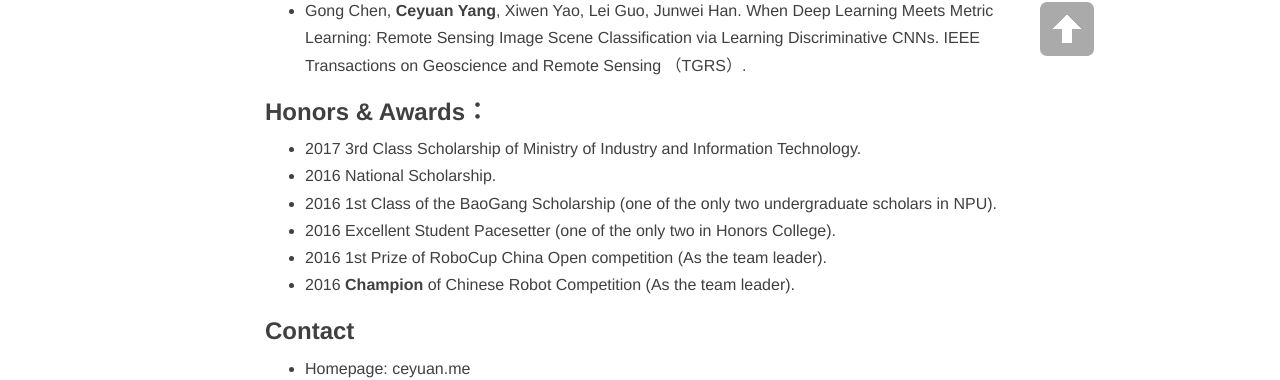
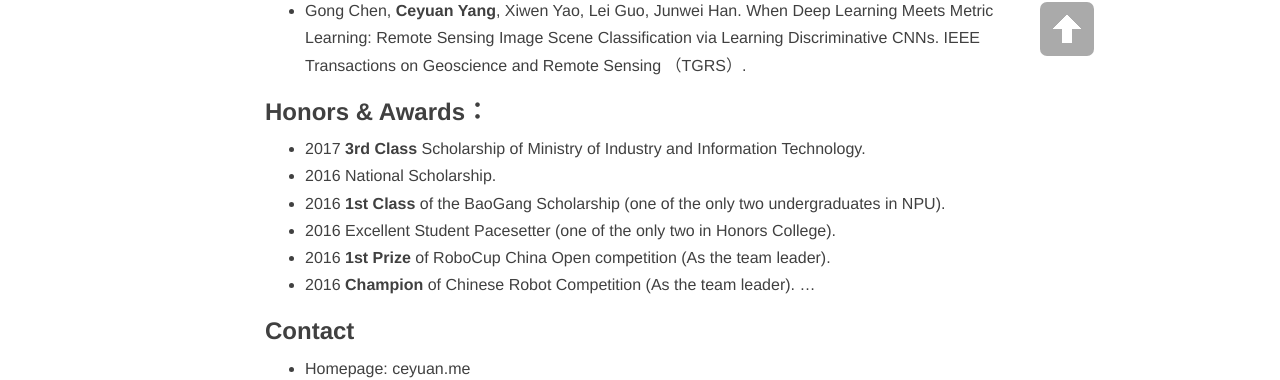
Before and after one commit to trchen12/trchen12.github.io, a Jekyll site: the page built from about.md, in a window 1280 px wide. Shown: the part 814-1194 px from the top of the page. Built offline with Jekyll 4.4.1, drawn with Linux system fonts in a browser that asks for light colours; nearby versions of some CDN libraries; comment, search, counter and statistics services are not loaded.

Commit message:
Update about.md

```diff
--- a/about.md
+++ b/about.md
@@ -16,12 +16,13 @@ Ceyuan Yang is a undergraduate student in [Honors College](http://honors.nwpu.ed
 - Gong Chen, **Ceyuan Yang**, Xiwen Yao, Lei Guo, Junwei Han. [When Deep Learning Meets Metric Learning: Remote Sensing Image Scene Classification via Learning Discriminative CNNs](http://ieeexplore.ieee.org/document/8252784/). IEEE Transactions on Geoscience and Remote Sensing （TGRS）.
 
 ### Honors & Awards：
--  2017 3rd Class Scholarship of Ministry of Industry and Information Technology.
+-  2017 **3rd Class** Scholarship of Ministry of Industry and Information Technology.
 -  2016 National Scholarship.
--  2016 1st Class of the BaoGang Scholarship (one of the only two undergraduate scholars in NPU).
+-  2016 **1st Class** of the BaoGang Scholarship (one of the only two undergraduates in NPU).
 -  2016 Excellent Student Pacesetter (one of the only two in Honors College).
--  2016 1st Prize of RoboCup China Open competition (As the team leader).
+-  2016 **1st Prize** of RoboCup China Open competition (As the team leader).
 -  2016 **Champion** of Chinese Robot Competition (As the team leader).
+...
 
 ### Contact
 
```
